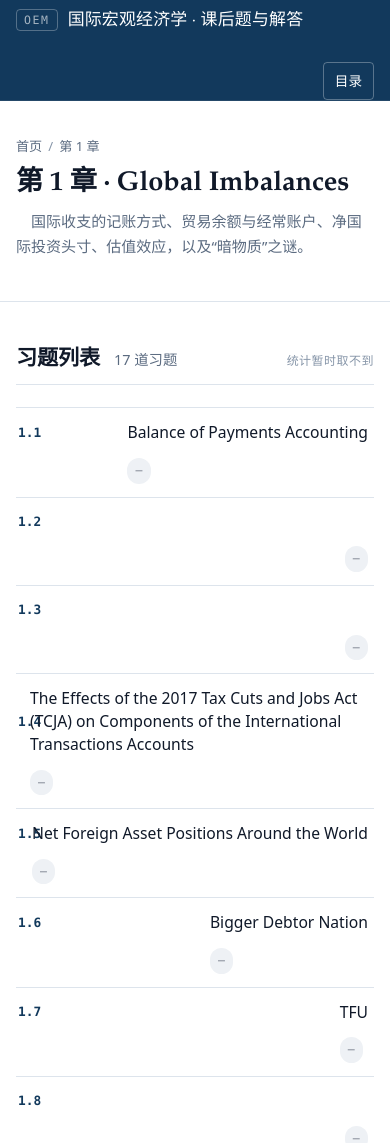
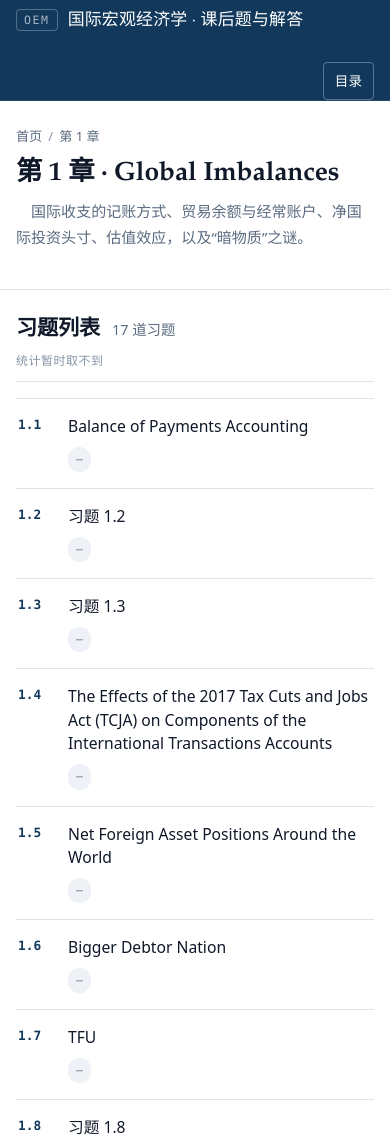
Before and after one commit to LongAoTian1761/suw, a website: page chapters/ch01/index.html in a window 390 px wide. Shown: the top 1143 px of the page. Drawn offline with Linux system fonts and the light colour scheme; no server answers.

Commit message:
Fix mobile exercise list alignment and spacing

```diff
--- a/assets/css/site.css
+++ b/assets/css/site.css
@@ -2120,14 +2120,28 @@ mjx-container {
   }
 
   .exercise-row {
-    grid-template-columns: 62px 1fr;
-    gap: 12px;
+    grid-template-columns: 48px minmax(0, 1fr);
+    grid-template-areas: "number title" ". badge";
+    align-items: start;
+    gap: 8px 12px;
+    padding: 16px 2px;
+  }
+
+  .exercise-row__num {
+    grid-area: number;
+    line-height: 1.5;
+  }
+
+  .exercise-row__title {
+    grid-area: title;
+    line-height: 1.5;
+    overflow-wrap: anywhere;
   }
 
   .exercise-row > .tag {
-    grid-column: 2;
+    grid-area: badge;
     justify-self: start;
-    margin-top: 2px;
+    margin-top: 0;
   }
 
   .form-grid {
@@ -2157,11 +2171,38 @@ mjx-container {
     height: 360px;
   }
   .exercise-row {
-    grid-template-columns: minmax(0, 1fr);
+    grid-template-columns: 40px minmax(0, 1fr);
+    column-gap: 10px;
   }
 
   .exercise-row__num {
     font-size: 0.8rem;
+  }
+
+  .section:has(> .exercise-list) .section__head {
+    flex-wrap: wrap;
+    gap: 6px 12px;
+    margin-bottom: 16px;
+  }
+
+  .section:has(> .exercise-list) .section__count {
+    flex-basis: 100%;
+    margin-left: 0;
+  }
+
+  .page-head:has(+ .wrap .exercise-list) .page-head__inner {
+    padding-top: 24px;
+    padding-bottom: 24px;
+  }
+
+  .page-head:has(+ .wrap .exercise-list) h1 {
+    font-size: 1.65rem;
+    line-height: 1.3;
+    overflow-wrap: anywhere;
+  }
+
+  .page-head:has(+ .wrap .exercise-list) + .wrap > .section {
+    padding-top: 28px;
   }
 
   .hero__actions .btn {
--- a/chapters/ch01/index.html
+++ b/chapters/ch01/index.html
@@ -60,14 +60,14 @@ window.MathJax = {
       <li>
         <a class="exercise-row" href="1_2.html">
           <span class="exercise-row__num">1.2</span>
-          <span class="exercise-row__title"></span>
+          <span class="exercise-row__title">习题 1.2</span>
           <span class="tag" data-exercise-badge="1.2">待提交</span>
         </a>
       </li>
       <li>
         <a class="exercise-row" href="1_3.html">
           <span class="exercise-row__num">1.3</span>
-          <span class="exercise-row__title"></span>
+          <span class="exercise-row__title">习题 1.3</span>
           <span class="tag" data-exercise-badge="1.3">待提交</span>
         </a>
       </li>
@@ -102,7 +102,7 @@ window.MathJax = {
       <li>
         <a class="exercise-row" href="1_8.html">
           <span class="exercise-row__num">1.8</span>
-          <span class="exercise-row__title"></span>
+          <span class="exercise-row__title">习题 1.8</span>
           <span class="tag" data-exercise-badge="1.8">待提交</span>
         </a>
       </li>
@@ -116,7 +116,7 @@ window.MathJax = {
       <li>
         <a class="exercise-row" href="1_10.html">
           <span class="exercise-row__num">1.10</span>
-          <span class="exercise-row__title"></span>
+          <span class="exercise-row__title">习题 1.10</span>
           <span class="tag" data-exercise-badge="1.10">待提交</span>
         </a>
       </li>
--- a/scripts/build.mjs
+++ b/scripts/build.mjs
@@ -347,7 +347,7 @@ for (const c of course.chapters) {
       return `      <li>
         <a class="exercise-row" href="${e.slug}.html">
           <span class="exercise-row__num">${esc(e.id)}</span>
-          <span class="exercise-row__title">${esc(e.title)}${
+          <span class="exercise-row__title">${esc(e.title?.trim() || `习题 ${e.id}`)}${
             e.tags && e.tags.length
               ? "<em>" +
                 e.tags
```
Also changed, not shown: chapters/ch02/index.html (+1 -1 lines), chapters/ch06/index.html (+1 -1 lines), chapters/ch07/index.html (+1 -1 lines), chapters/ch15/index.html (+1 -1 lines).
